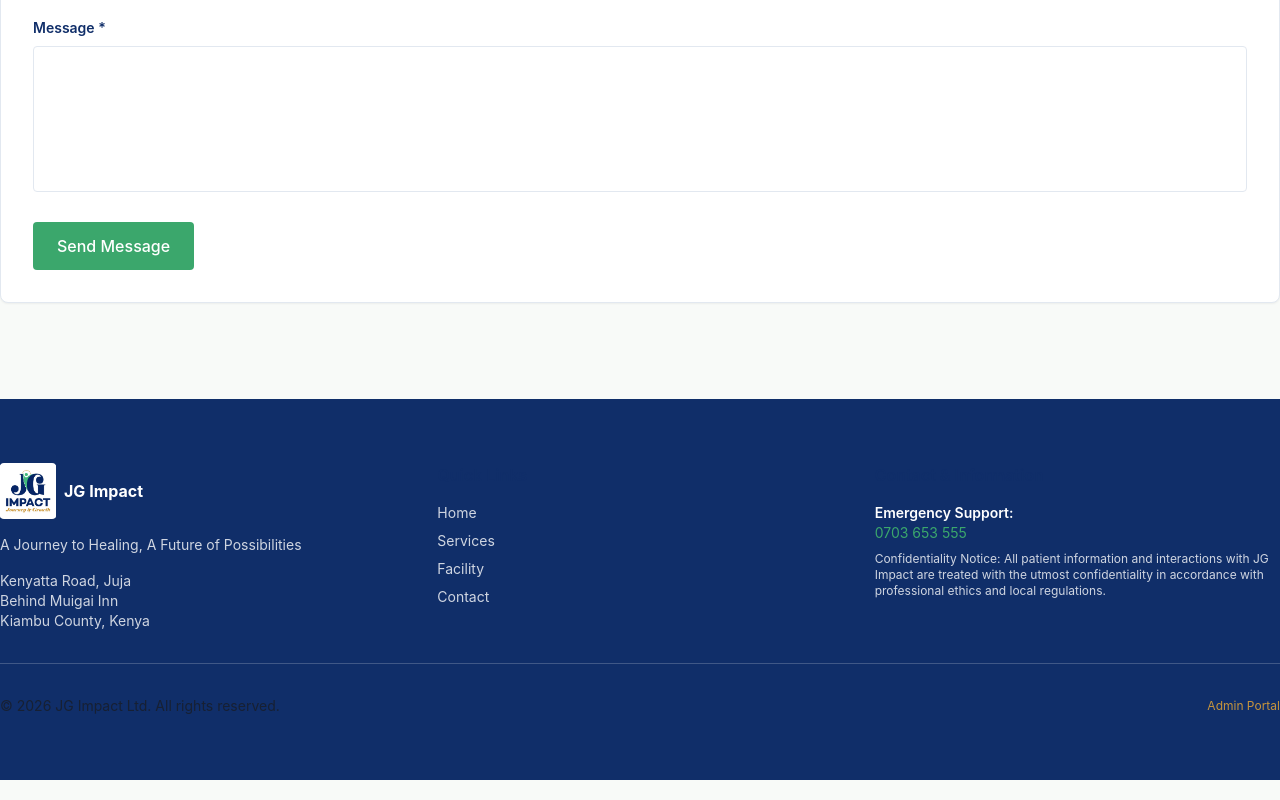
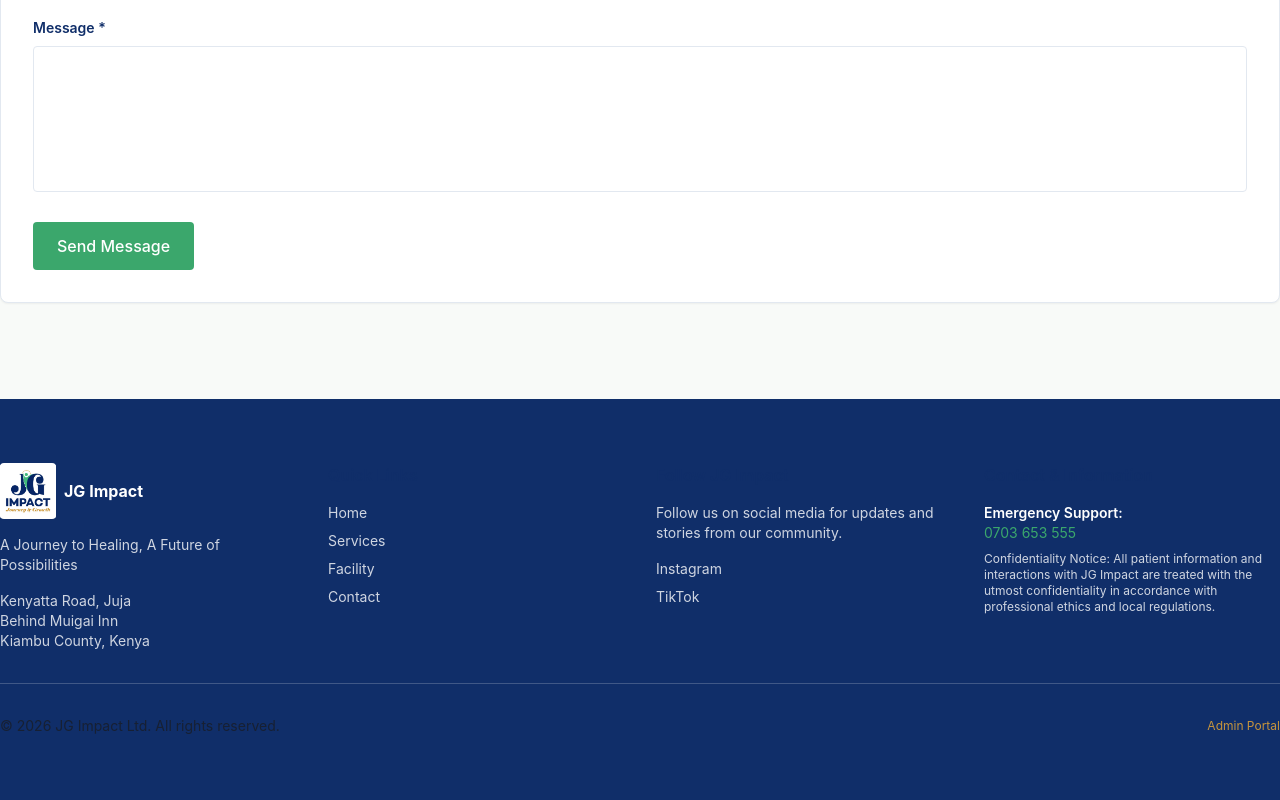
Before and after one commit to Joymuthonii/jgimpact, a Next.js app: page / in a window 1280 px wide. Shown: the part 3688-4488 px from the top of the page. Built offline with nearby package versions, Linux system fonts and the light colour scheme.

Commit message:
Update Footer.tsx
Adding the social media pages.

```diff
--- a/src/components/Footer.tsx
+++ b/src/components/Footer.tsx
@@ -6,7 +6,7 @@ export default function Footer() {
   return (
     <footer className="bg-brand-navy text-white py-12 md:py-16">
       <div className="max-w-7xl mx-auto px-4 md:px-0">
-        <div className="grid grid-cols-1 md:grid-cols-3 gap-8 mb-8">
+        <div className="grid grid-cols-1 md:grid-cols-2 lg:grid-cols-4 gap-8 mb-8">
           {/* Column 1: Logo & Info */}
           <div className="space-y-4">
             <div className="flex items-center gap-2 mb-4">
@@ -58,7 +58,37 @@ export default function Footer() {
             </ul>
           </div>
 
-          {/* Column 3: Contact & Legal */}
+          {/* Column 3: Social Media */}
+          <div className="space-y-4">
+            <h3 className="font-semibold">Follow JG Impact</h3>
+            <p className="text-white/80 text-sm">
+              Follow us on social media for updates and stories from our community.
+            </p>
+            <ul className="space-y-2 text-sm">
+              <li>
+                <a
+                  href="https://www.instagram.com/jg_impact?obrf=MWtxNGN0anJwc2o2Yg=="
+                  target="_blank"
+                  rel="noopener noreferrer"
+                  className="text-white/80 hover:text-white transition-colors"
+                >
+                  Instagram
+                </a>
+              </li>
+              <li>
+                <a
+                  href="https://www.tiktok.com/@journeygrowthimpact?_r=1&_t=ZS-9Ak2eCnDrs5"
+                  target="_blank"
+                  rel="noopener noreferrer"
+                  className="text-white/80 hover:text-white transition-colors"
+                >
+                  TikTok
+                </a>
+              </li>
+            </ul>
+          </div>
+
+          {/* Column 4: Contact & Legal */}
           <div className="space-y-4">
             <h3 className="font-semibold">Contact & Information</h3>
             <div className="space-y-2 text-sm">
```
